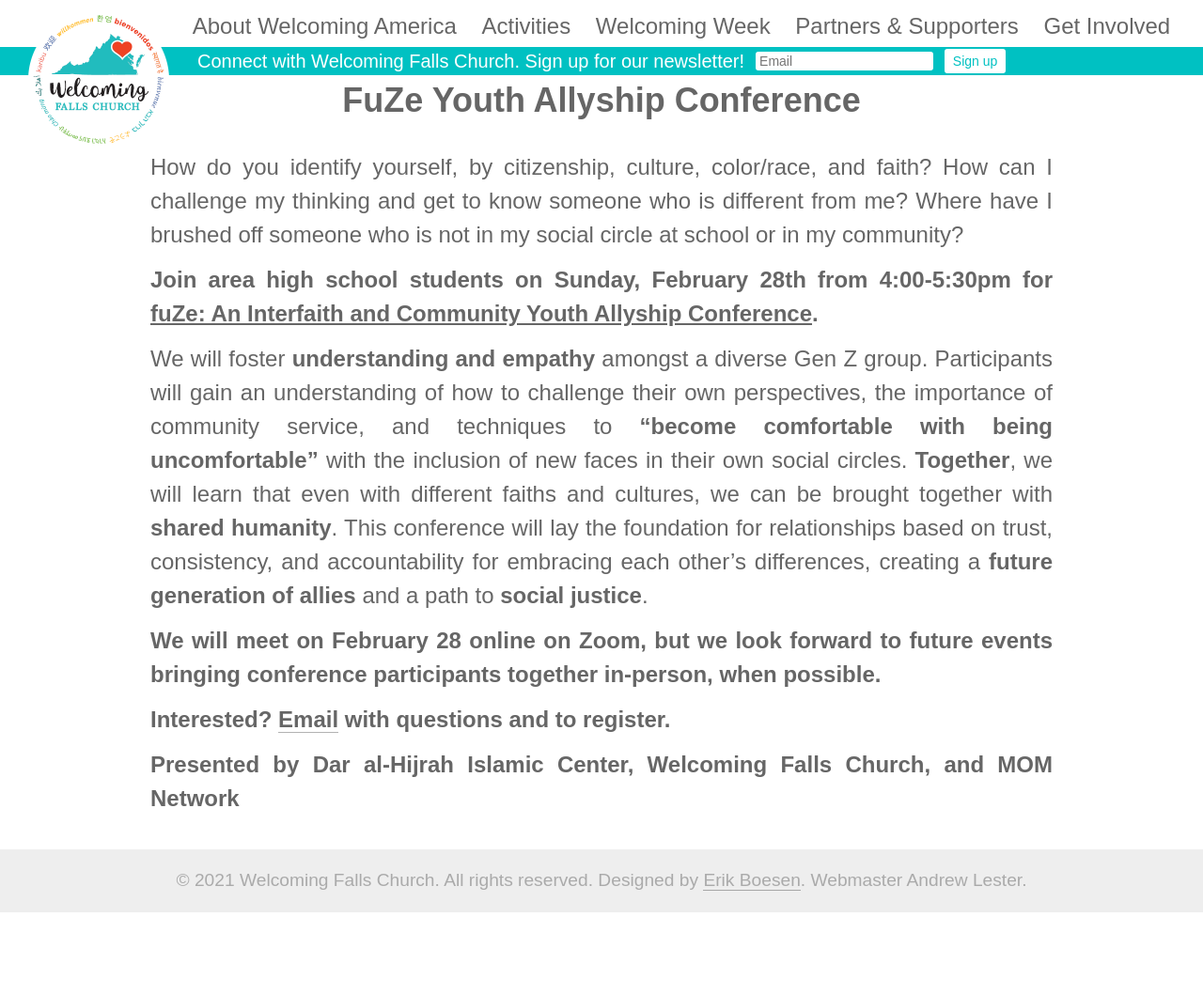
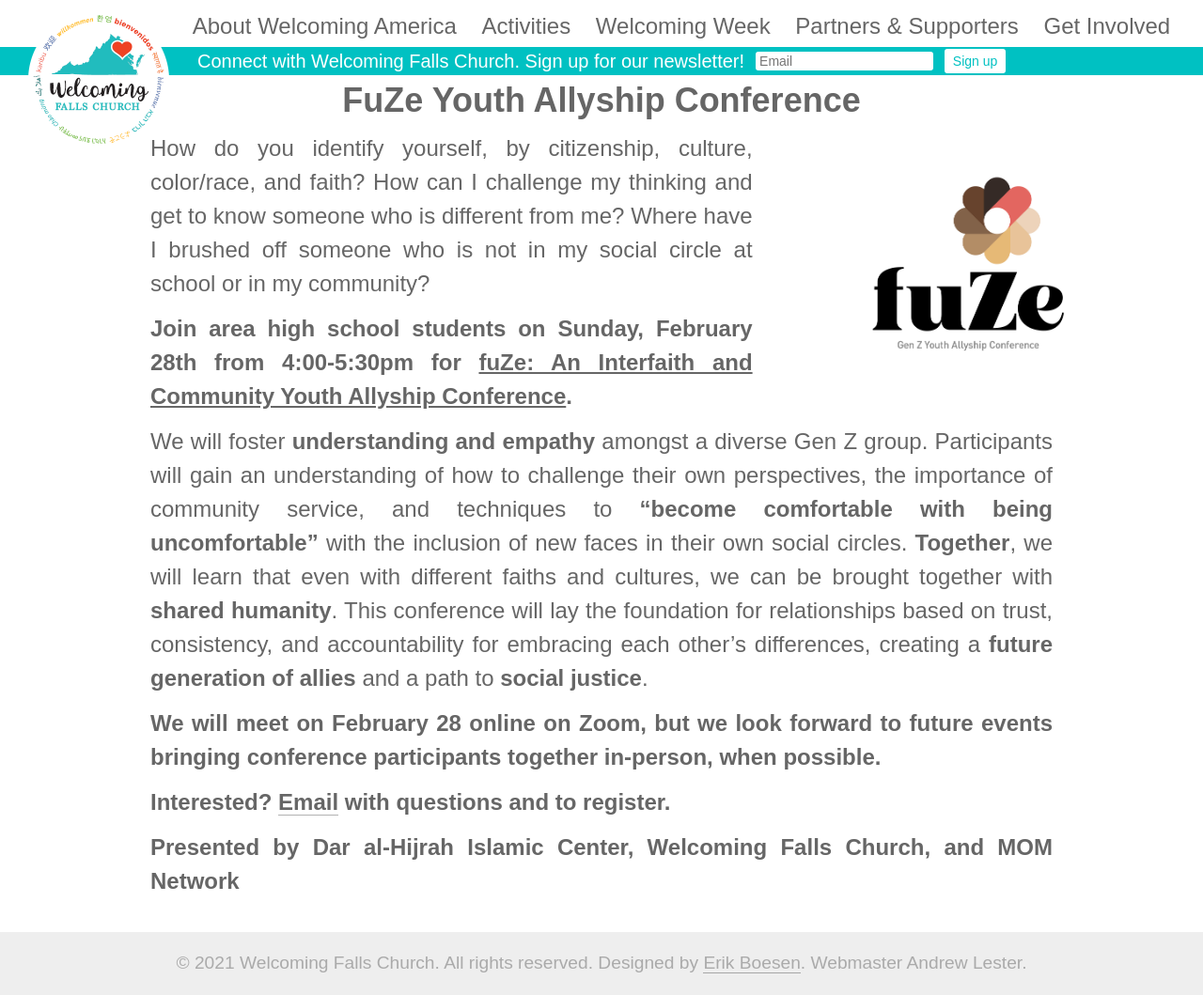
Before and after one commit to wfctest/wfctest, a Jekyll site: the page built from fuze-youth-conference.html, in a window 1280 px wide and 1059 px high. Shown: the whole window at 94% size. Built offline with Jekyll 4.4.1, drawn with Linux system fonts in a browser that asks for light colours; some web fonts are replaced.

Commit message:
Add fuze logo to fuze conference site

```diff
--- a/fuze-youth-conference.html
+++ b/fuze-youth-conference.html
@@ -4,6 +4,7 @@ permalink: /activities/live/fuze-youth-conference
 ---
 <section>
     <h1>FuZe Youth Allyship Conference</h1>
+    <img src="/images/fuze-logo.jpg" alt="fuZe Youth Conference Logo" class="inline-img right" style="width: 33%;">
     <p>How do you identify yourself, by citizenship, culture, color/race, and faith? How can I challenge my thinking and get to know someone who is different from me? Where have I brushed off someone who is not in my social circle at school or in my community?</p>
     <p><strong>Join area high school students on Sunday, February 28th from 4:00-5:30pm for <u>fuZe: An Interfaith and Community Youth Allyship Conference</u>.</strong></p>
     <p>We will foster <strong>understanding and empathy</strong> amongst a diverse Gen Z group. Participants will gain an understanding of how to challenge their own perspectives, the importance of community service, and techniques to <strong>“become comfortable with being uncomfortable”</strong> with the inclusion of new faces in their own social circles. <strong>Together</strong>, we will learn that even with different faiths and cultures, we can be brought together with <strong>shared humanity</strong>. This conference will lay the foundation for relationships based on trust, consistency, and accountability for embracing each other’s differences, creating a <strong>future generation of allies</strong> and a path to <strong>social justice</strong>.</p>
```
